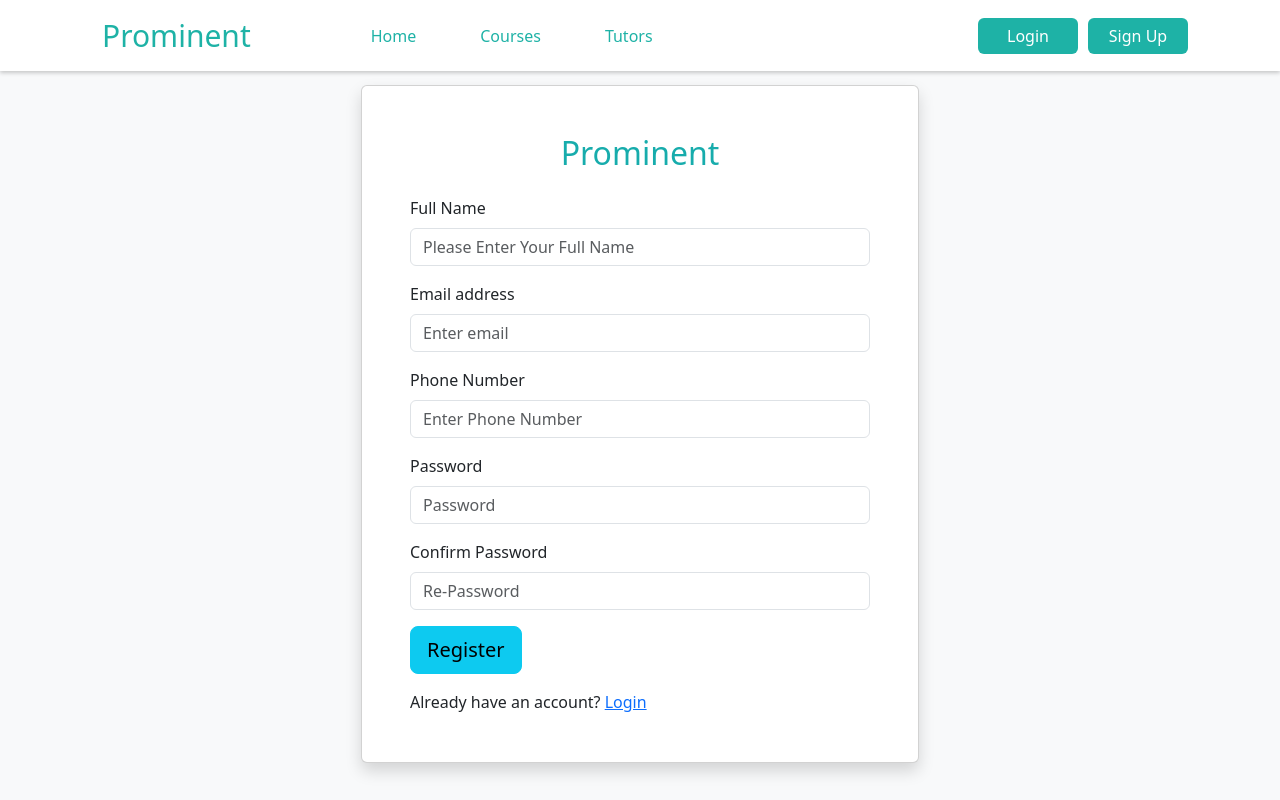
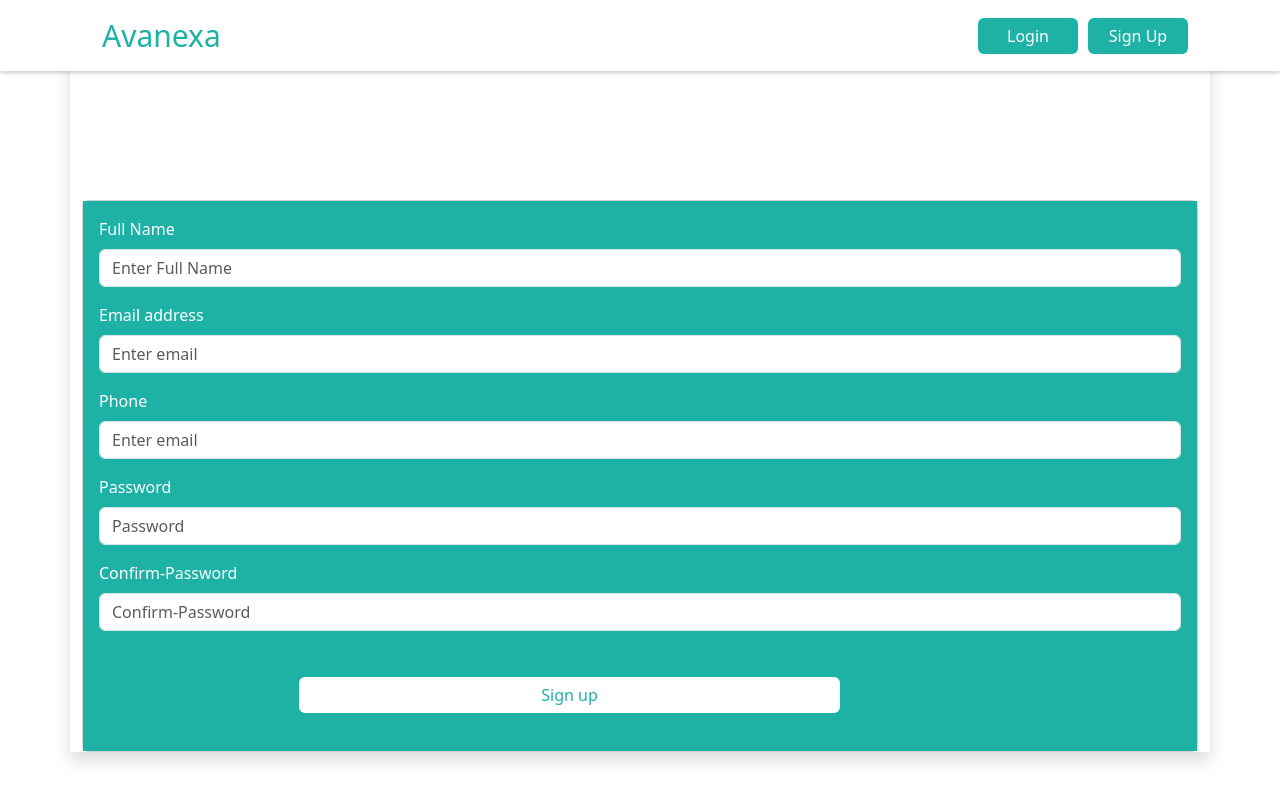
Before and after one commit to muhzinmuhammed/Avanexa, a React (Vite) app in the folder Client/: page /signup in a window 1280 px wide. Built offline with nearby package versions, Linux system fonts and the light colour scheme.

Commit message:
create home page

```diff
--- a/Client/app/store.js
+++ b/Client/app/store.js
@@ -1,6 +1,6 @@
 import { configureStore } from "@reduxjs/toolkit";
 
-import userReducer from "../feature/userSlice";
+import userReducer from "../src/feature/userSlice";
 
 
 export default configureStore({
--- a/Client/src/App.jsx
+++ b/Client/src/App.jsx
@@ -4,6 +4,7 @@ import Signup from "./Components/UserComponets/SignUp/Signup";
 import UserOtp from "./Components/UserComponets/SignUp/Otp";
 import './App.css'
 import Login from "./Components/UserComponets/Login/Login";
+import HomePage from "./Pages/HomePage";
 
 function App() {
 
@@ -15,6 +16,7 @@ function App() {
       <Route path="/signup" element={<Signup />} />
       <Route path="/user_otp" element={<UserOtp />} />
       <Route path="/login" element={<Login />} />
+      <Route path="/" element={<HomePage />} />
       </Routes>
     </Router>
 
--- /dev/null
+++ b/Client/src/Components/UserComponets/Home/Home.jsx
@@ -0,0 +1,42 @@
+
+import {  ToastContainer } from "react-toastify";
+import 'react-toastify/dist/ReactToastify.css';
+import {Container,Col,Row, Button} from 'react-bootstrap'
+
+const Home = () => {
+  return (
+    <>
+
+    <ToastContainer/>
+    <Container style={{ marginTop: "200px" }}>
+    <Row className="justify-content-end">
+      <Col xs={12} md={4}>
+        <input
+          type="text"
+          placeholder="Search products..."
+          className="form-control"
+        />
+      </Col>
+      <Col xs={12} md={4}>
+
+      </Col>
+      <Col xs={12} md={4} className="float-end">
+       <Button className="bg-info text-white btn-lg">Add Note</Button>
+      </Col>
+    </Row>
+        <Row className="mt-5">
+            <Col xs={8}>
+                <h1>ddd</h1>
+            </Col>
+            <Col xs={4}>
+                <h1>dddddddddd</h1>
+            </Col>
+        </Row>
+    </Container>
+
+
+    </>
+  )
+}
+
+export default Home
--- a/Client/src/Components/UserComponets/Login/Login.jsx
+++ b/Client/src/Components/UserComponets/Login/Login.jsx
@@ -2,13 +2,13 @@ import  { useState, useEffect } from "react";
 import { Form, Card, Container, Button, Col, Row } from "react-bootstrap";
 import { toast, ToastContainer } from "react-toastify";
 import { useDispatch } from "react-redux";
-import {  signup } from "../../../../feature/userSlice";
+import {  signup } from "../../../feature/userSlice";
 
 
 import NavbarHeader from "../Navbar/Navbar";
 import { Link, useNavigate } from "react-router-dom";
 import "./Login.css";
-import axiosInstance from "../../../../AxiosEndPoint/axiosEnd";
+import axiosInstance from "../../../AxiosEndPoint/axiosEnd";
 
 function Login() {
   const [useremail, setEmail] = useState("");
@@ -53,12 +53,10 @@ function Login() {
       <NavbarHeader />
       <ToastContainer />
 
-      <Container fluid style={{ marginTop: "200px" }}>
+      <Container className="shadow"  style={{ marginTop: "200px" }}>
         <Row>
-          <Col xs={12} md={6}>
-            <img style={{ width: "100%",height:'320px' }} src={"https://images.unsplash.com/photo-1501618669935-18b6ecb13d6d?w=500&auto=format&fit=crop&q=60&ixlib=rb-4.0.3&ixid=M3wxMjA3fDB8MHxzZWFyY2h8Mnx8bm90ZWJvb2t8ZW58MHx8MHx8fDA%3D"} alt="kk" />
-          </Col>
-          <Col className="ll" xs={12} md={6}>
+
+          <Col className="ll" xs={12} md={12}>
             <Card>
               <Card.Body
                 style={{ height: "320px", backgroundColor: "#1eb2a6 " }}
@@ -93,13 +91,13 @@ function Login() {
                       marginLeft: "200px",
                       marginTop: "30px",
                     }}
-                    className="w-50"
+                    className="w-50 btn-lg"
                   >
                     Log In
                   </Button>
 
                 </Form>
-                <Link style={{ textDecoration: 'none' ,color:'#fff' }} to={'/forget_password'} >Forgot PassWord </Link>
+
               </Card.Body>
             </Card>
           </Col>
--- a/Client/src/Components/UserComponets/Navbar/Navbar.jsx
+++ b/Client/src/Components/UserComponets/Navbar/Navbar.jsx
@@ -6,7 +6,7 @@ import Container from "react-bootstrap/Container";
 import "./Navbar.css";
 import { Link } from "react-router-dom";
 import { useSelector, useDispatch } from "react-redux";
-import { logout, selectUser, signup } from "../../../../feature/userSlice";
+import { logout, selectUser, signup } from "../../../feature/userSlice";
 
 
 
@@ -29,52 +29,29 @@ function NavbarHeader() {
     <Navbar fixed="top" expand="lg" className="header">
       <Container>
         <Navbar.Brand className="logo" href="#">
-          Prominent
+        Avanexa
         </Navbar.Brand>
         <Navbar.Toggle aria-controls="navbarScroll" />
         <Navbar.Collapse id="navbarScroll">
           <Nav
-            className="me-auto my-2 my-lg-0 ms-5"
-            style={{ maxHeight: "400px" }}
+            className="me-auto "
+
             navbarScroll
           >
-            <Nav.Link className="ms-5 nav-class" href="/">
-              Home
-            </Nav.Link>
-            <Nav.Link className="ms-5 nav-class" href="/courses">
-              Courses
-            </Nav.Link>
-            <Nav.Link className="ms-5 nav-class" href="/tutors">
-              Tutors
-            </Nav.Link>
+
+
+
           </Nav>
           {user ? (
             <>
-              <Nav.Link className="me-5 nav-class" href="/message">
-                Chat
-              </Nav.Link>
-              <Nav.Link className="me-5 nav-class" href="/wallet">
-                Wallet
-              </Nav.Link>
+
+
               <h6 className="me-5">
                 {user ? user?.name : ""}
               </h6>
-              <Link
-                style={{
-                  textDecoration: "none",
-                  marginRight: "20px",
-                  marginBottom: "10px",
-                }}
-                to="/join_room"
-              >
-                Online Meet
-              </Link>
+
               <Button
-                style={{
-                  textDecoration: "none",
-                  marginRight: "20px",
-                  marginBottom: "10px",
-                }}
+
                 onClick={handleSignout}
                 className="buton1"
               >
--- a/Client/src/Components/UserComponets/SignUp/Otp.jsx
+++ b/Client/src/Components/UserComponets/SignUp/Otp.jsx
@@ -6,8 +6,8 @@ import { useNavigate } from "react-router-dom";
 import { toast, ToastContainer } from "react-toastify";
 import "react-toastify/dist/ReactToastify.css";
 
-import {  signup } from "../../../../feature/userSlice";
-import axiosInstance from "../../../../AxiosEndPoint/axiosEnd";
+import {  signup } from "../../../feature/userSlice";
+import axiosInstance from "../../../AxiosEndPoint/axiosEnd";
 const UserOtp = () => {
   const [otp, setOtp] = useState("");
   const navigate = useNavigate();
@@ -88,6 +88,7 @@ const UserOtp = () => {
                   value={otp}
                   onChange={(e) => setOtp(e.target.value)}
                 />
+                <span>Please check your mail</span>
               </Form.Group>
               <Button type="submit" className="w-100">
                 Submit
--- a/Client/src/Components/UserComponets/SignUp/Signup.jsx
+++ b/Client/src/Components/UserComponets/SignUp/Signup.jsx
@@ -1,12 +1,12 @@
 import  { useState } from "react";
-import { Form, Card, Container } from "react-bootstrap";
-import { Link, useNavigate } from "react-router-dom";
+import { Form, Card, Container,Col,Row,Button } from "react-bootstrap";
+import {  useNavigate } from "react-router-dom";
 import { toast, ToastContainer } from "react-toastify";
 import 'react-toastify/dist/ReactToastify.css';
 
 import NavbarHeader from "../Navbar/Navbar";
 
-import axiosInstance from "../../../../AxiosEndPoint/axiosEnd";
+import axiosInstance from "../../../AxiosEndPoint/axiosEnd";
 
 function Signup() {
   const [username, setName] = useState("");
@@ -91,25 +91,28 @@ if (!isNameValid(trimmedName)) {
 
   return (
 
-      <div className="bg-light vh-100 d-flex justify-content-center align-items-center">
+      <>
         <NavbarHeader />
         <ToastContainer />
-        <Container>
-          <div className="d-flex justify-content-center mt-5">
-            <Card className="p-5 shadow w-50">
-              <h2 className="mb-4 heading text-center">Prominent</h2>
+        <Container className="shadow">
+         <Row>
+         <Col className="ll" style={{ marginTop: "200px" }} xs={12} md={12}>
+            <Card>
+              <Card.Body
+                style={{ height: "550px", backgroundColor: "#1eb2a6 " }}
+              >
                 <Form onSubmit={(e) => handleSubmit(e)}>
-                <Form.Group className="mb-3" controlId="formBasicName">
-                  <Form.Label>Full Name</Form.Label>
+                <Form.Group className="mb-3" controlId="formBasicEmail">
+                    <Form.Label className="email">Full Name</Form.Label>
                     <Form.Control
                       type="text"
-                    placeholder="Please Enter Your Full Name"
+                      placeholder="Enter Full Name "
                       value={username}
                       onChange={(e) => setName(e.target.value)}
                     />
                   </Form.Group>
                   <Form.Group className="mb-3" controlId="formBasicEmail">
-                  <Form.Label>Email address</Form.Label>
+                    <Form.Label className="email">Email address</Form.Label>
                     <Form.Control
                       type="email"
                       placeholder="Enter email"
@@ -117,20 +120,18 @@ if (!isNameValid(trimmedName)) {
                       onChange={(e) => setEmail(e.target.value)}
                     />
                   </Form.Group>
-                <Form.Group className="mb-3" controlId="formBasicPhoneNumber">
-                  <Form.Label>Phone Number</Form.Label>
+                  <Form.Group className="mb-3" controlId="formBasicEmail">
+                    <Form.Label className="email">Phone</Form.Label>
                     <Form.Control
-                    type="tel"
-                    placeholder="Enter Phone Number"
+                      type="number"
+                      placeholder="Enter email"
                       value={phone}
-                    onChange={(e) =>
-                      setPhone(e.target.value)
-                    }
+                      onChange={(e) => setPhone(e.target.value)}
                     />
                   </Form.Group>
 
                   <Form.Group className="mb-3" controlId="formBasicPassword">
-                  <Form.Label>Password</Form.Label>
+                    <Form.Label className="email">Password</Form.Label>
                     <Form.Control
                       type="password"
                       placeholder="Password"
@@ -138,28 +139,38 @@ if (!isNameValid(trimmedName)) {
                       onChange={(e) => setPassword(e.target.value)}
                     />
                   </Form.Group>
-                <Form.Group className="mb-3" controlId="formBasicConfirmPassword">
-                  <Form.Label>Confirm Password</Form.Label>
+                  <Form.Group className="mb-3" controlId="formBasicPassword">
+                    <Form.Label className="email">Confirm-Password</Form.Label>
                     <Form.Control
                       type="password"
-                    placeholder="Re-Password"
+                      placeholder="Confirm-Password"
                       value={confirmpassword}
                       onChange={(e) => setConfirmPassword(e.target.value)}
                     />
                   </Form.Group>
 
-                <button type="submit" className="btn btn-info btn-lg btn-block">Register</button>
+                  <Button
+                    type="submit"
+                    style={{
+                      backgroundColor: "  #fff ",
+                      border: "none",
+                      color: "  #1eb2a6 ",
+                      marginLeft: "200px",
+                      marginTop: "30px",
+                    }}
+                    className="w-50"
+                  >
+                  Sign up
+                  </Button>
 
                 </Form>
-              <div className="mt-3">
-                <p className="mb-0">
-                  Already have an account? <Link to={"/login"}>Login</Link>
-                </p>
-              </div>
+
+              </Card.Body>
             </Card>
-          </div>
+          </Col>
+         </Row>
         </Container>
-      </div>
+  </>
 
   );
 }
--- /dev/null
+++ b/Client/src/Pages/HomePage.jsx
@@ -0,0 +1,15 @@
+
+import NavbarHeader from '../Components/UserComponets/Navbar/Navbar'
+import Home from '../Components/UserComponets/Home/Home'
+
+const HomePage = () => {
+  return (
+    <>
+    <NavbarHeader/>
+    <Home/>
+
+    </>
+  )
+}
+
+export default HomePage
```
Also changed, not shown: Client/src/AxiosEndPoint/axiosEnd.js (renamed from Client/AxiosEndPoint/axiosEnd.js), Client/src/feature/userSlice.js (renamed from Client/feature/userSlice.js). Lines whose indentation alone changed are shown as unchanged.
